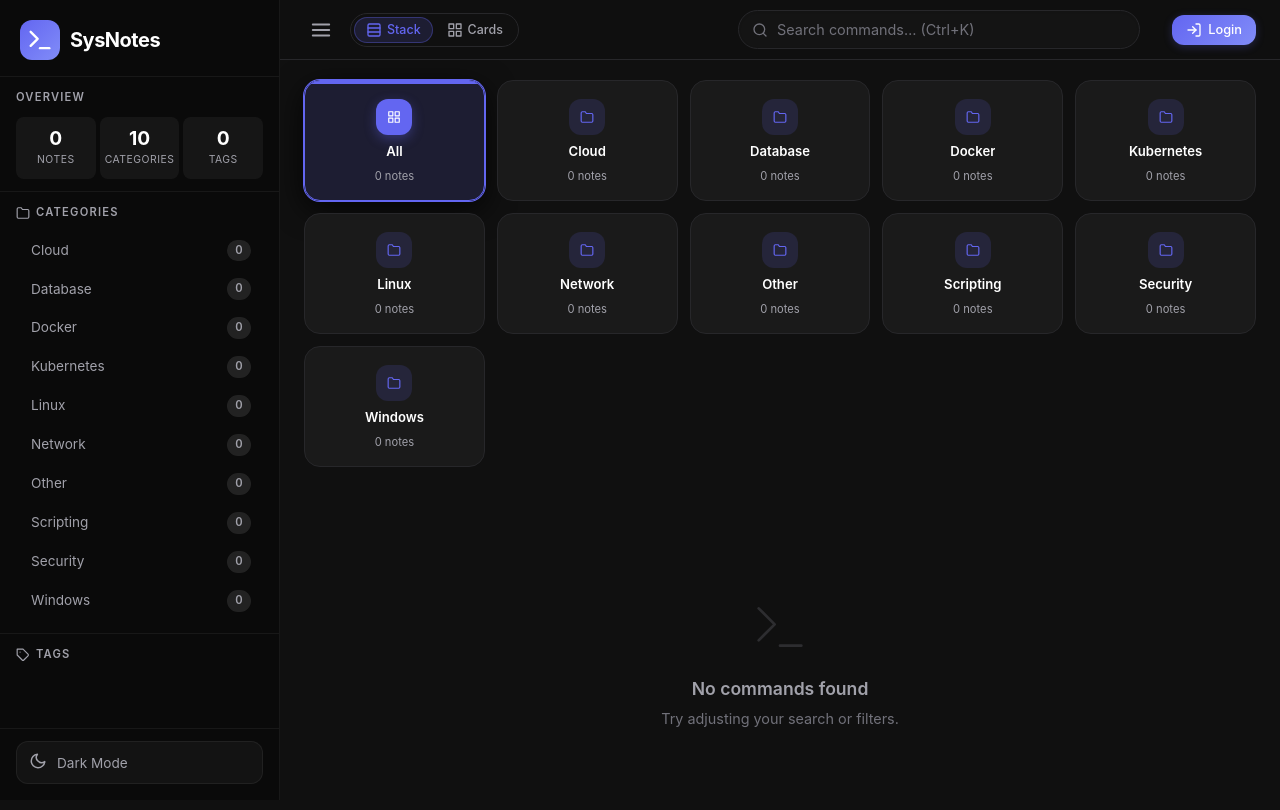
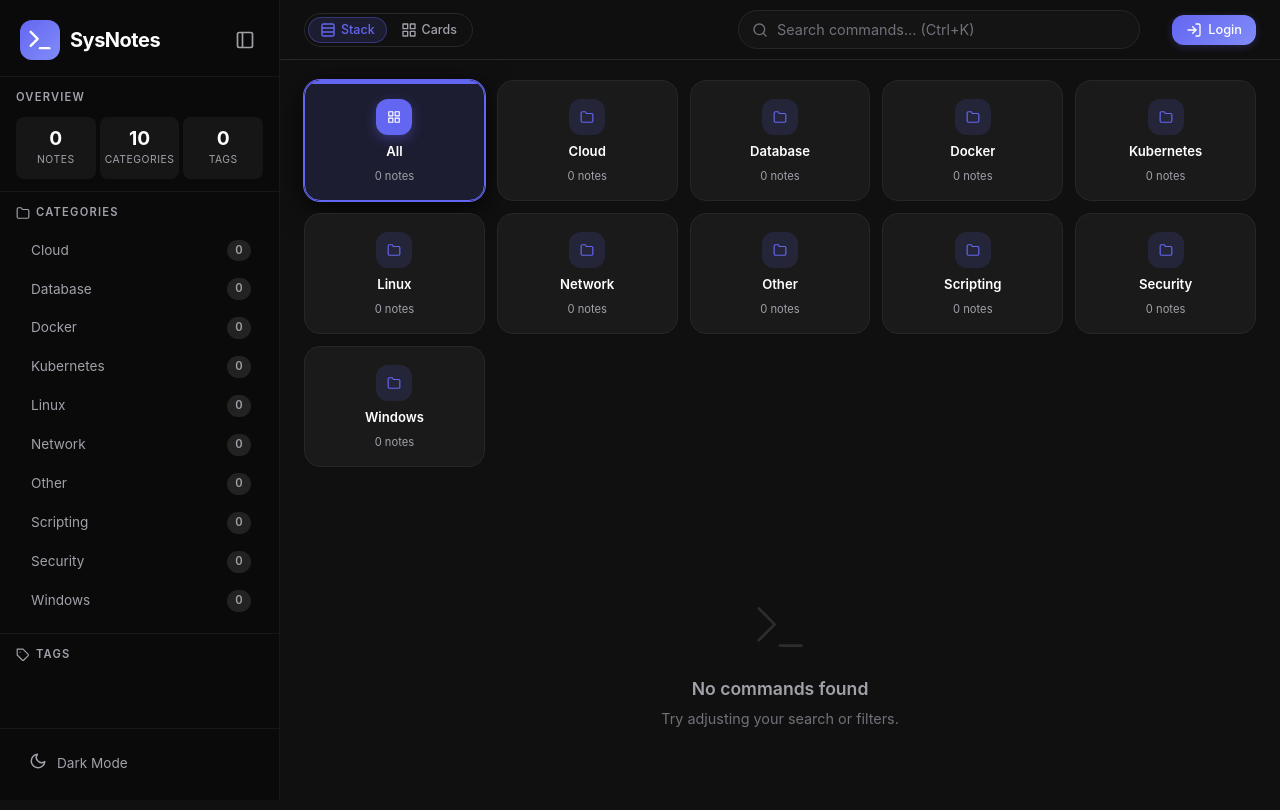
Before and after one commit to aloysiuspattath/sysnotes, a Flask app: page / in a window 1280 px wide. Run offline with Flask 3, Linux system fonts and the light colour scheme; data comes from the database, SQL or seed files in the repository; data that the repository does not hold is empty.

Commit message:
Update sidebar UI: move toggle to sidebar brand and make theme switch transparent

```diff
--- a/static/index.css
+++ b/static/index.css
@@ -217,7 +217,7 @@ body {
 }
 
 .sidebar-close-btn {
-    display: none;
+    display: flex;
     margin-left: auto;
     background: none;
     border: none;
@@ -452,8 +452,8 @@ body {
     gap: 10px;
     width: 100%;
     padding: 10px 12px;
-    background: rgba(255, 255, 255, 0.04);
-    border: 1px solid rgba(255, 255, 255, 0.06);
+    background: transparent;
+    border: 1px solid transparent;
     border-radius: var(--radius-md);
     color: var(--sidebar-text-muted);
     font-size: 0.85rem;
@@ -1551,6 +1551,8 @@ body {
    RESPONSIVE
    ═══════════════════════════════════════════════════════ */
 @media (min-width: 769px) {
+    .hamburger-btn { display: none; }
+    body.desktop-collapsed .hamburger-btn { display: flex; }
     body.desktop-collapsed .sidebar {
         transform: translateX(-100%);
     }
--- a/templates/index.html
+++ b/templates/index.html
@@ -14,7 +14,7 @@
     <script src="static/vendor/quill/quill.js"></script>
     <script src="static/vendor/marked.min.js"></script>
     <script src="static/vendor/purify.min.js"></script>
-    <link rel="stylesheet" href="static/index.css?v=27">
+    <link rel="stylesheet" href="static/index.css?v=28">
 </head>
 <body>
 
@@ -33,10 +33,10 @@
                     </svg>
                 </div>
                 <span class="sidebar-brand-text">SysNotes</span>
-                <button id="sidebar-close-btn" class="sidebar-close-btn" aria-label="Close sidebar">
+                <button id="sidebar-close-btn" class="sidebar-close-btn" aria-label="Toggle sidebar">
                     <svg width="20" height="20" viewBox="0 0 24 24" fill="none" stroke="currentColor" stroke-width="2" stroke-linecap="round" stroke-linejoin="round">
-                        <line x1="18" y1="6" x2="6" y2="18"></line>
-                        <line x1="6" y1="6" x2="18" y2="18"></line>
+                        <rect x="3" y="3" width="18" height="18" rx="2" ry="2"></rect>
+                        <line x1="9" y1="3" x2="9" y2="21"></line>
                     </svg>
                 </button>
             </div>
```
